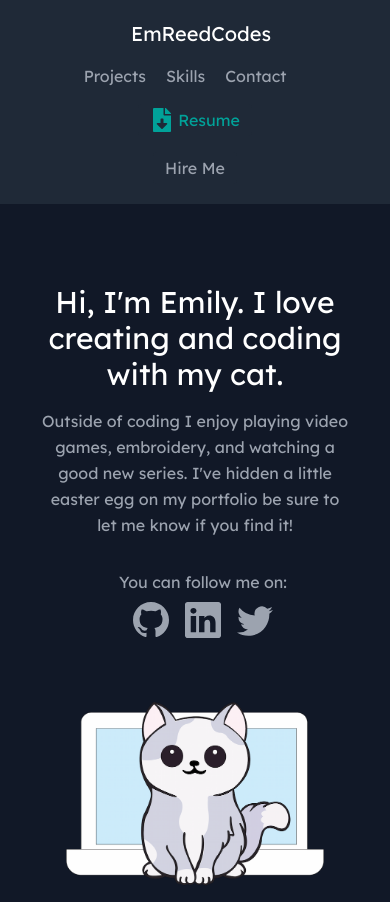
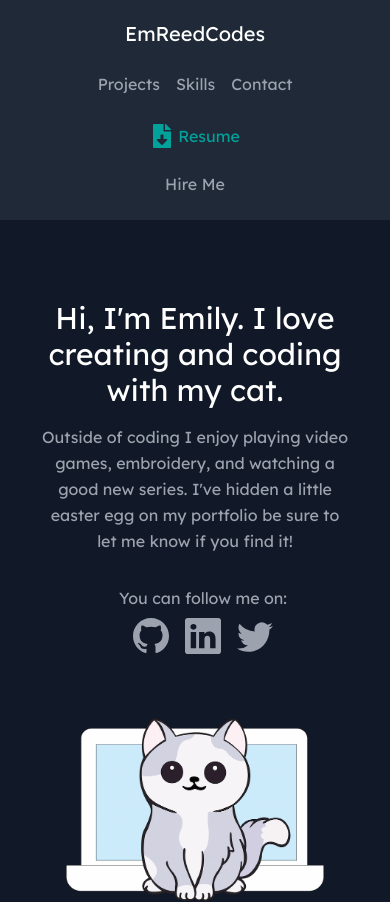
Before and after one commit to EmReedCodes/Portfolio, a React (Vite) app in the folder PortfolioV3/: page / in a window 390 px wide. Shown: the top 902 px of the page. Built offline with nearby package versions, Linux system fonts and the light colour scheme.

Commit message:
fixed alignment on navbar mobile screens

```diff
--- a/PortfolioV3/src/components/Navbar.jsx
+++ b/PortfolioV3/src/components/Navbar.jsx
@@ -7,18 +7,18 @@ const Navbar = () => {
     <header className="bg-gray-800 md:sticky top-0 z-20">
       <div className="container mx-auto flex flex-wrap p-5 flex-col md:flex-row items-center">
         <span className="title-font font-medium text-white mb-4 md:mb-0">
-          <a href="#about" className="ml-3 text-xl">
+          <a href="#about" className="md:ml-3 text-xl">
             EmReedCodes
           </a>
         </span>
         <nav className="md:mr-auto md:ml-4 md:py-1 md:pl-4 md:border-l md:border-gray-700	flex flex-wrap items-center text-base justify-center">
-          <a href="#projects" alt="projects" className="mr-5 hover:text-white">
+          <a href="#projects" alt="projects" className="md:mr-5 m-2 hover:text-white">
             Projects
           </a>
-          <a href="#skills" className="mr-5 hover:text-white">
+          <a href="#skills" className="md:mr-5 m-2 hover:text-white">
             Skills
           </a>
-          <a href="#contact" className="mr-5 hover:text-white">
+          <a href="#contact" className="md:mr-5 m-2 hover:text-white">
             Contact
           </a>
         </nav>
```
